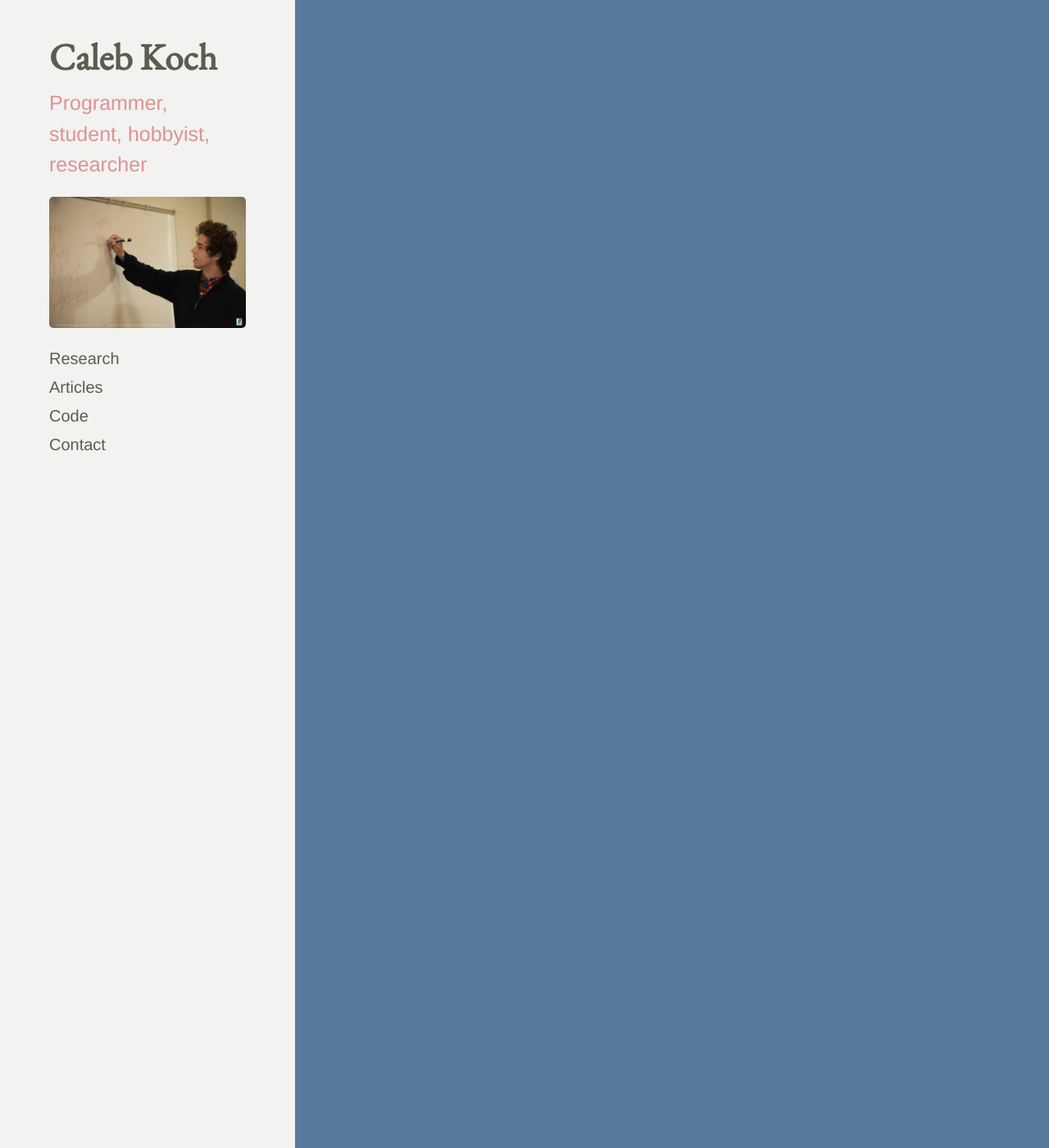
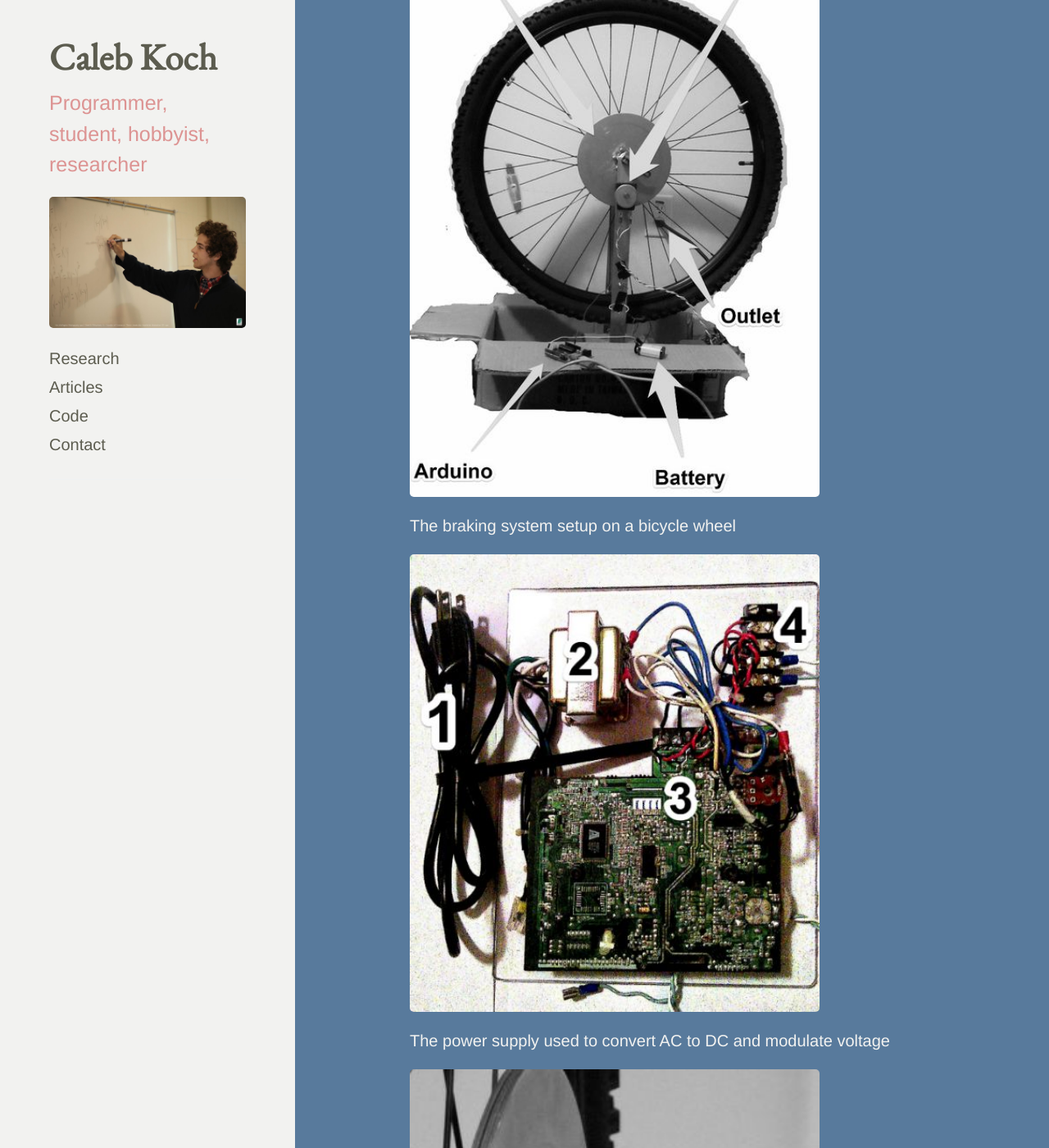
Before and after one commit to cakoch10/cakoch10.github.io, a Jekyll site: the page built from electromagnetism.md, in a window 1280 px wide and 1400 px high, scrolled down 852 px. Shown: the whole window at 82% size. Built offline with Jekyll 4.4.1, drawn with Linux system fonts in a browser that asks for light colours; Markdown is read by kramdown in place of the engine named in the settings; some of the changed text lies outside the part shown.

Commit message:
Update electromagnetism.md

```diff
--- a/electromagnetism.md
+++ b/electromagnetism.md
@@ -2,6 +2,23 @@
 layout: page
 title: About Electromagnetic Braking
 ---
-The idea of using an electromagnet as a brake has been mainly used in large vehicles and machines. There are several [main types](https://en.wikipedia.org/wiki/Electromagnetic_brake), most of which rely on using magnetism to move a mechanical part or parts. The mechanical part can then be used to produce friction with a moving part, thereby reducing speed. However, this process is rather inefficient. Electromagnets can also be used to make frictionless brakes which is what we are interested in. Further, we are interested in reducing the rotation of a bicycle wheel and hence, angular velocity. Thus, the desired brake involves dissipating rotational energy. In theory, if a magnetic field is induced in a rotating disc, it will produce eddy currents within the disc. These currents will then oppose the rotation of the disc by dissipating kinetic energy in the form of heat (causing the temperature of the disc to increase).
+<span style="color:#f2f2f0">The idea of using an electromagnet as a brake has been mainly used in large vehicles and machines. There are several [main types](https://en.wikipedia.org/wiki/Electromagnetic_brake), most of which rely on using magnetism to move a mechanical part or parts. The mechanical part can then be used to produce friction with a moving part, thereby reducing speed. However, this process is rather inefficient. Electromagnets can also be used to make frictionless brakes which is what we are interested in. Further, we are interested in reducing the rotation of a bicycle wheel and hence, angular velocity. Thus, the desired brake involves dissipating rotational energy. In theory, if a magnetic field is induced in a rotating disc, it will produce eddy currents within the disc. These currents will then oppose the rotation of the disc by dissipating kinetic energy in the form of heat (causing the temperature of the disc to increase).</span>
 
 To me, this concept did not seem intuitive, so I decided to test it. The magnetic field is usually generated by an electromagnet. Hence, I was interested in knowing if an electromagnet could really affect the rotation of the wheel. Also, I wanted to determine whether increasing the voltage running through the electromagnet would cause a larger retarding force. The latter test may seem obvious, but I felt it was necessary to validate the concept experimentally before making any conclusions.
+
+Here are some photos of my setup.
+
+<figure>
+  <img src="https://raw.githubusercontent.com/cakoch10/cakoch10.github.io/master/public/main.jpg" alt="Photo of Brake" style="width: 500px;" />
+  <figcaption><span style="color:#f2f2f0">The braking system setup on a bicycle wheel</span></figcaption>
+</figure>
+
+<figure>
+  <img src="https://raw.githubusercontent.com/cakoch10/cakoch10.github.io/master/public/power.jpg" alt="Photo of Brake" style="width: 500px;" />
+  <figcaption><span style="color:#f2f2f0">The power supply used to convert AC to DC and modulate voltage</span></figcaption>
+</figure>
+
+<figure>
+  <img src="https://raw.githubusercontent.com/cakoch10/cakoch10.github.io/master/public/diagram.jpg" alt="Photo of Brake" style="width: 500px;" />
+  <figcaption><span style="color:#f2f2f0">Close-up of the electromagnet</span></figcaption>
+</figure>
```
